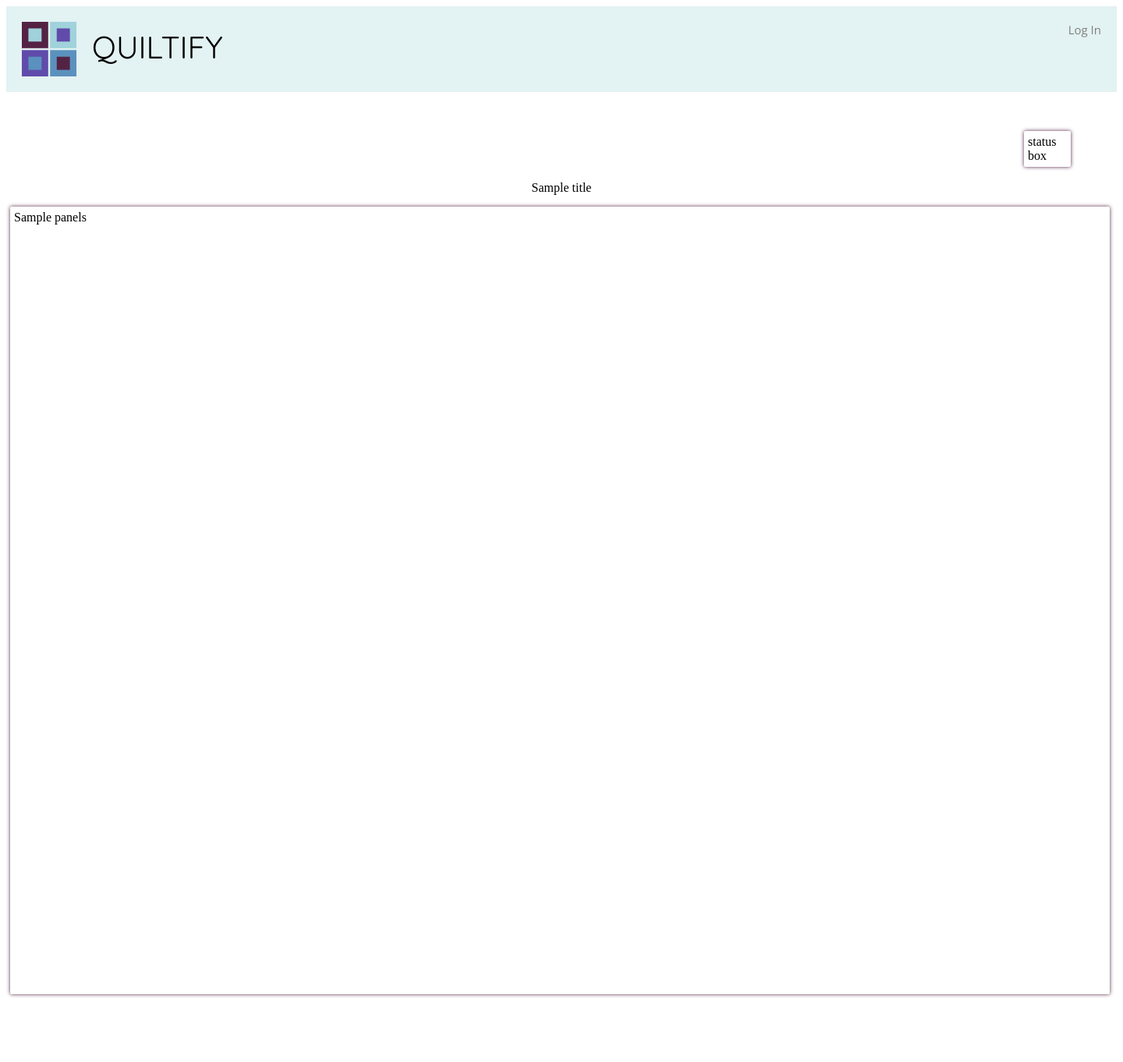
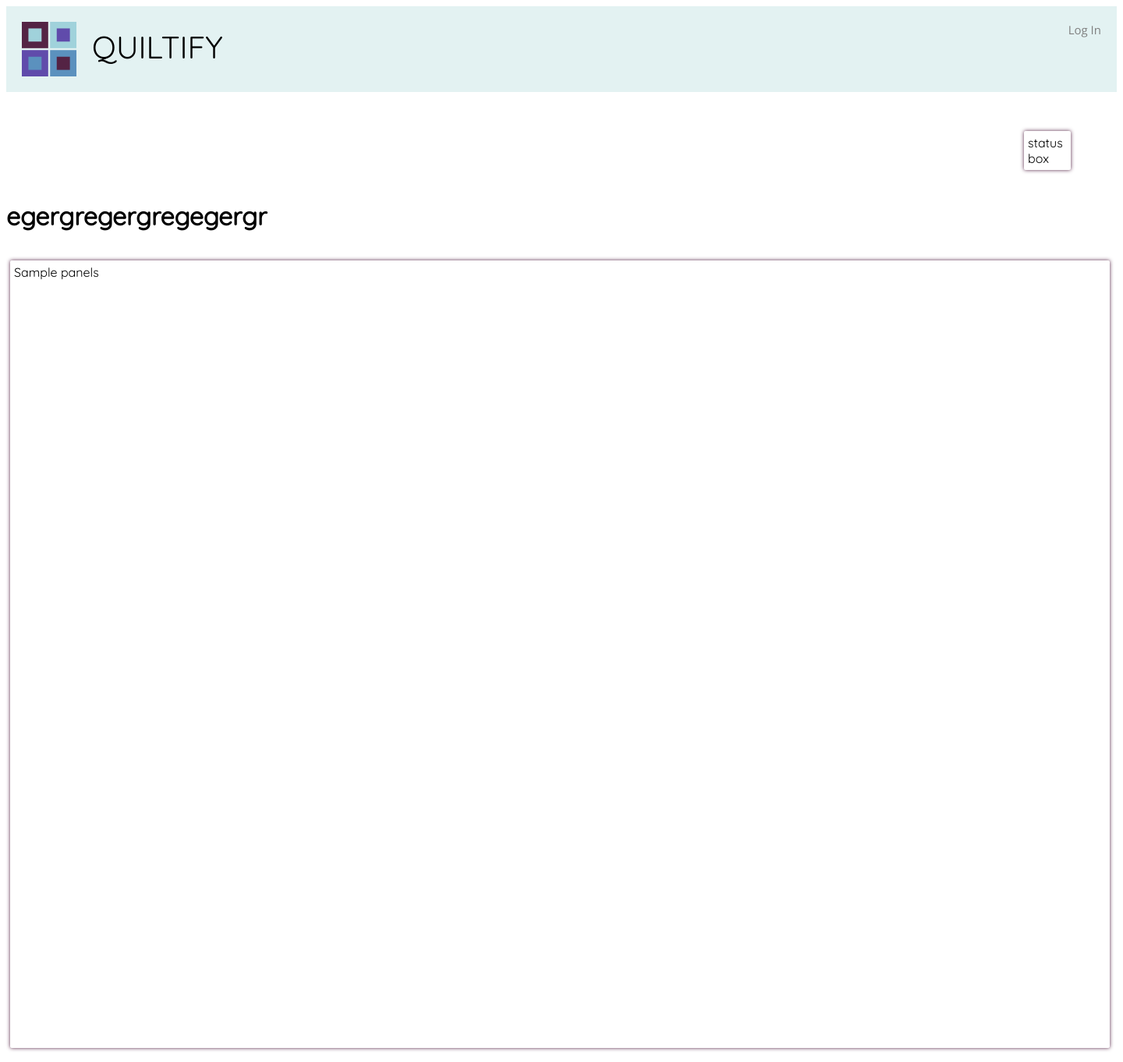
Before and after one commit to matthewmorales401/quiltify, a Python web app: template templates/viewProject.html in a window 1440 px wide. Shown: the whole page at 78% size. Before the commit the page ends 1279 px from the top, so only its background shows below. Run offline with Jinja, Linux system fonts and the light colour scheme; the template is opened without the code that fills it: most values are stand-ins (such as "Sample title", 1, 10 or a date in 2020).

Commit message:
added onto css + html

```diff
--- a/stylesheets/stylesheet.css
+++ b/stylesheets/stylesheet.css
@@ -129,6 +129,7 @@ a.logo {
 }
 
 .statusBox {
+  font-family: 'Quicksand';
   display: flex;
   position: relative;
   margin: 5px;
@@ -143,6 +144,7 @@ a.logo {
 }
 
 .panelBox {
+  font-family: 'Quicksand';
   display: flex;
   margin: 5px;
   margin-top: 15px;
@@ -156,9 +158,10 @@ a.logo {
 }
 
 .titlePanel {
+  font-family: 'Quicksand';
   text-align: center;
-  width: 100%;
-  display: inline-block
+  width: 50px;
+  display: inline-block;
 }
 
 
--- a/templates/viewProject.html
+++ b/templates/viewProject.html
@@ -27,7 +27,7 @@
             </div>
         </div>
       {% endif %}
-      <p><a href="profile">View Profile</a> | <a href="{{logout_url}}">Log Out</a><p>
+      <p><a href="/profile">View Profile</a> | <a href="{{logout_url}}">Log Out</a><p>
     {% else %}
       <br><br>
       <a href="{{login_url}}">Log In</a>
@@ -39,8 +39,15 @@
   <p style="font-family: 'Quicksand', sans-serif; font-size: 18px;">
 </div>
 
-<div class="titlePanel">{{title}}</div>
+<h1 class="titlePanel">egergregergregegergr</h1>
 
 <div class="panelBox">{{panels}}</div>
   <p style="font-family: 'Quicksand', sans-serif; font-size: 18px;">
 </div>
+
+<!-- (% if panelBox is not %)
+
+ (% else %)
+
+ (% endif %)
+-->
```
